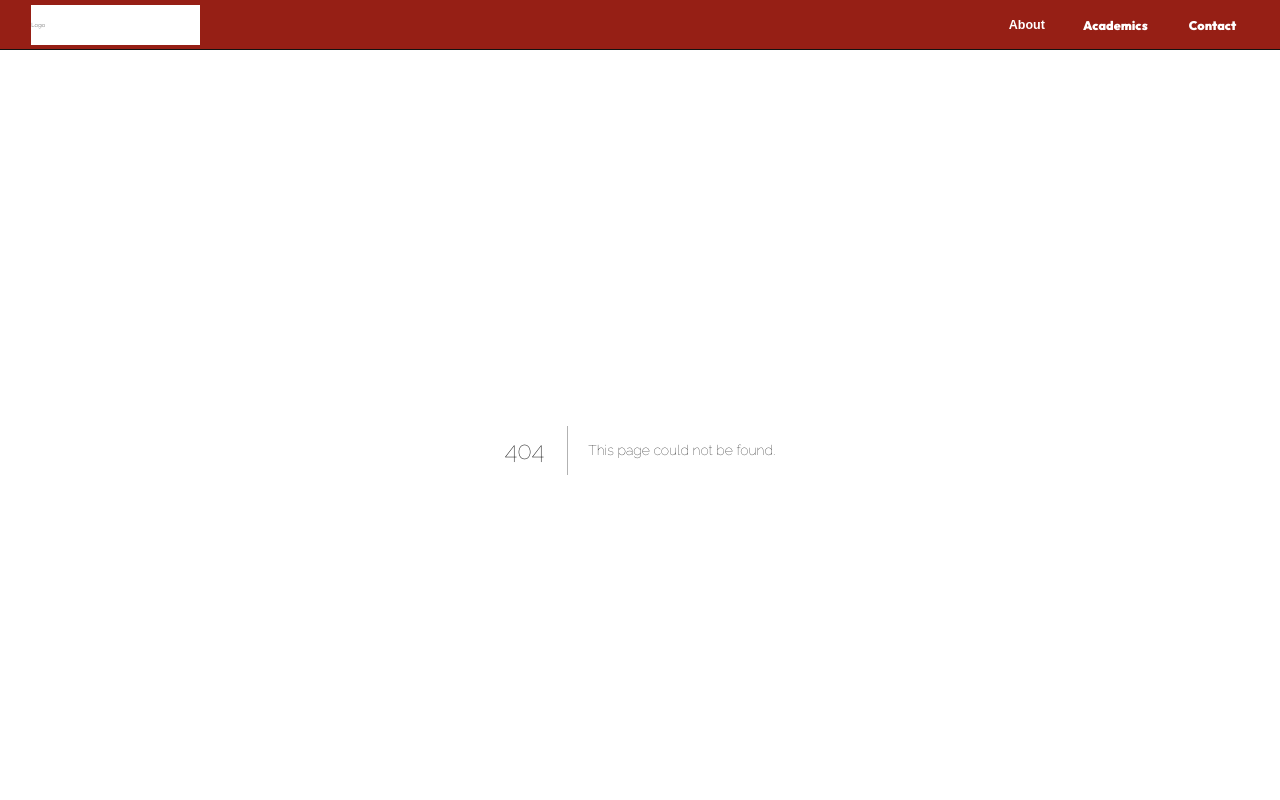
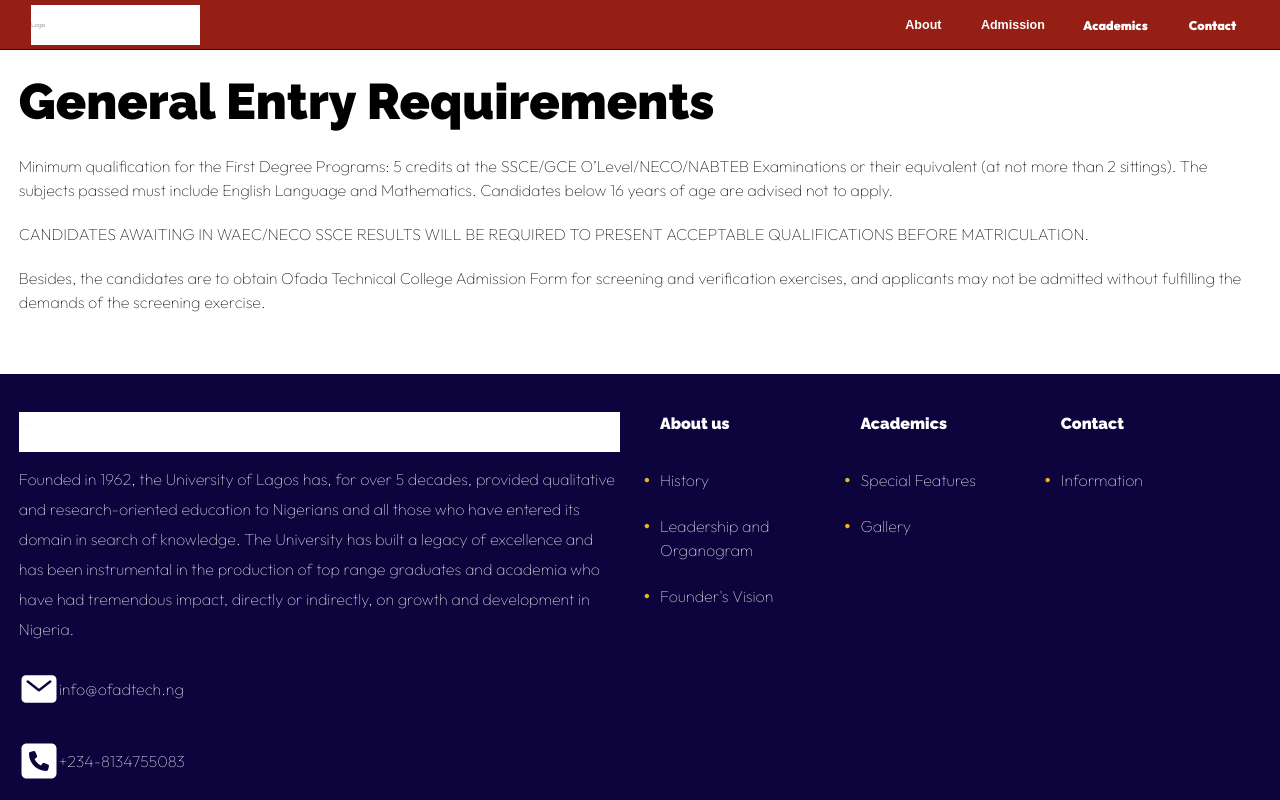
Before and after one commit to ishuacharis/ofadatech, a Next.js app: page /admission/requirements in a window 1280 px wide. Before the commit this address had no page. Shown: the top 800 px of the page. Built offline with nearby package versions, Linux system fonts and the light colour scheme.

Commit message:
Create admission requirements page

```diff
--- a/src/app/_components/Header/Header.tsx
+++ b/src/app/_components/Header/Header.tsx
@@ -35,6 +35,29 @@ const Header = ({ open, toggleMenu }: Props) => {
                         </li>
                         <li className={style.nav_dropdown_list_item}>
                           <Link href={"/#"} className={style.nav_dropdown_list_link}>Founder{"`"}s Vision</Link>
+                        </li>
+                      </ul>
+                    </div>
+                  </div>
+                </div>
+              </li>
+              <li className={style.nav_item}>
+                <button type="button" className={style.nav_button}>Admission</button>
+                <div className={style.nav_dropdown_wrapper}>
+                  <div className={style.nav_dropdown}>
+                    <div className={style.nav_dropdown_content}>
+                      <div className={style.nav_dropdown_content_summary}>
+                        <h2>Aadmission</h2>
+                        <br></br>
+                        <p>
+                          Since 1962, Ofada Technical school has built a proud heritage of attracting intelligent, competitive students and empowered each one of them reach their full potential. We are dedicated to intellectual leadership, collaboration, highest moral standards, innovative research and a winning spirit — in academics, athletics and all other areas of life.
+                          <br></br>
+                          Come discover why the University of Lagos is the university of first choice and the nations pride.
+                        </p>
+                      </div>
+                      <ul className={style.nav_dropdown_list}>
+                        <li className={style.nav_dropdown_list_item}>
+                          <Link href={"/admission/requirements"} className={style.nav_dropdown_list_link}>Requirements</Link>
                         </li>
                       </ul>
                     </div>
--- /dev/null
+++ b/src/app/admission/requirements/page.module.css
@@ -0,0 +1,15 @@
+.main {
+  padding-inline: 3em;
+  padding-block: 4rem;
+}
+
+.main h1{
+  font-size: 5rem;
+  margin-bottom: 4rem;
+}
+
+.main p {
+  font-size: 1.6rem;
+  line-height: 24px;
+  margin-bottom: 2rem;
+}
--- /dev/null
+++ b/src/app/admission/requirements/page.tsx
@@ -0,0 +1,18 @@
+import style from "./page.module.css";
+
+export default function Requirements() {
+  return (
+    <main className={style.main}>
+      <h1>General Entry Requirements</h1>
+      <p>
+        Minimum qualification for the First Degree Programs: 5 credits at the SSCE/GCE O’Level/NECO/NABTEB Examinations or their equivalent (at not more than 2 sittings). The subjects passed must include English Language and Mathematics. Candidates below 16 years of age are advised not to apply.
+      </p>
+      <p>
+        CANDIDATES AWAITING IN WAEC/NECO SSCE RESULTS WILL BE REQUIRED TO PRESENT ACCEPTABLE QUALIFICATIONS BEFORE MATRICULATION.
+      </p>
+      <p>
+        Besides, the candidates are to obtain Ofada Technical College Admission Form for screening and verification exercises, and applicants may not be admitted without fulfilling the demands of the screening exercise.
+      </p>
+    </main>
+  );
+}
--- a/src/app/contact/page.tsx
+++ b/src/app/contact/page.tsx
@@ -3,7 +3,8 @@ import styles from './page.module.css'
 export default function Home() {
   return (
     <main className={styles.main}>
-      contact
+      <div>Form</div>
+      <div>Map</div>
     </main>
   )
 }
```
